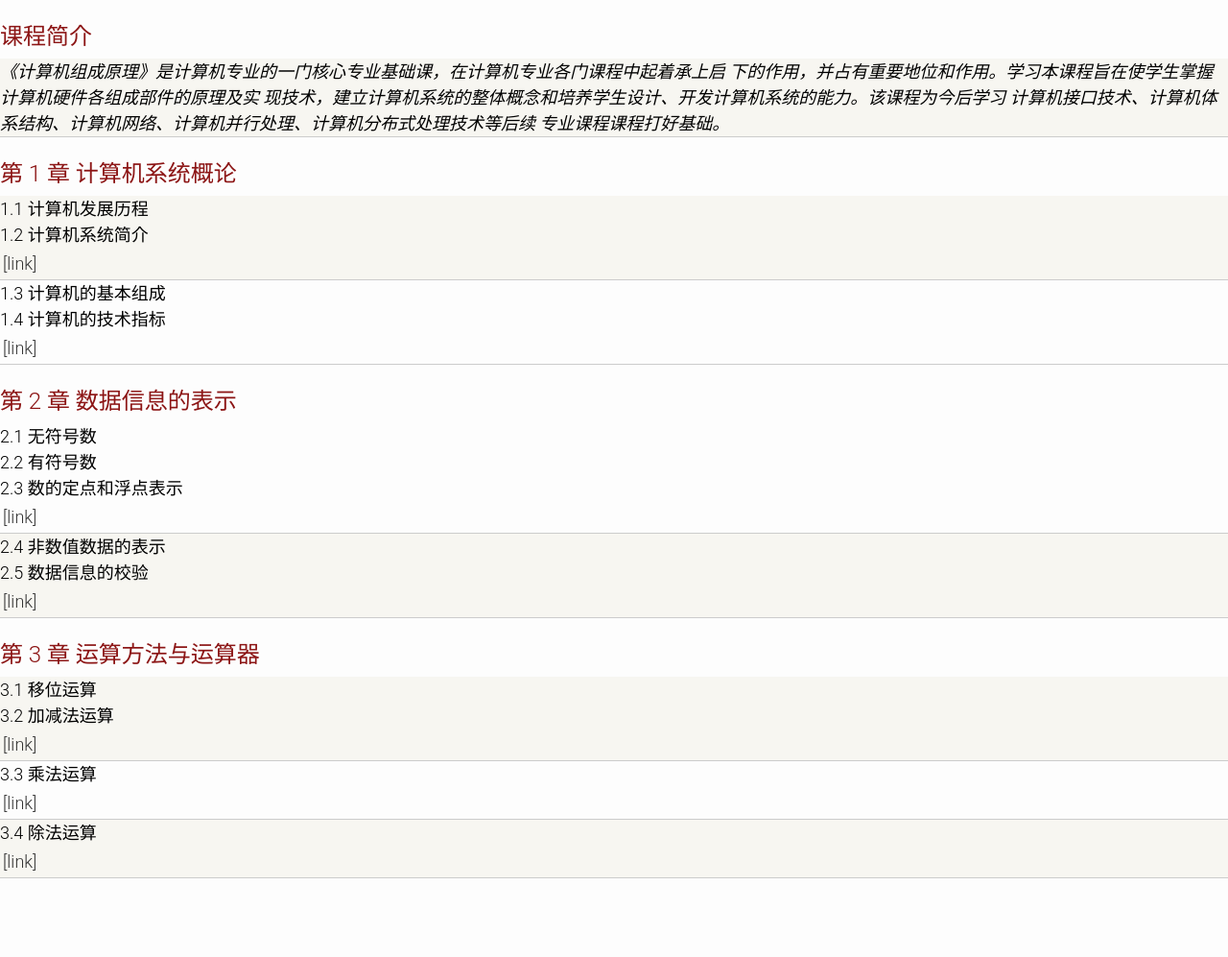
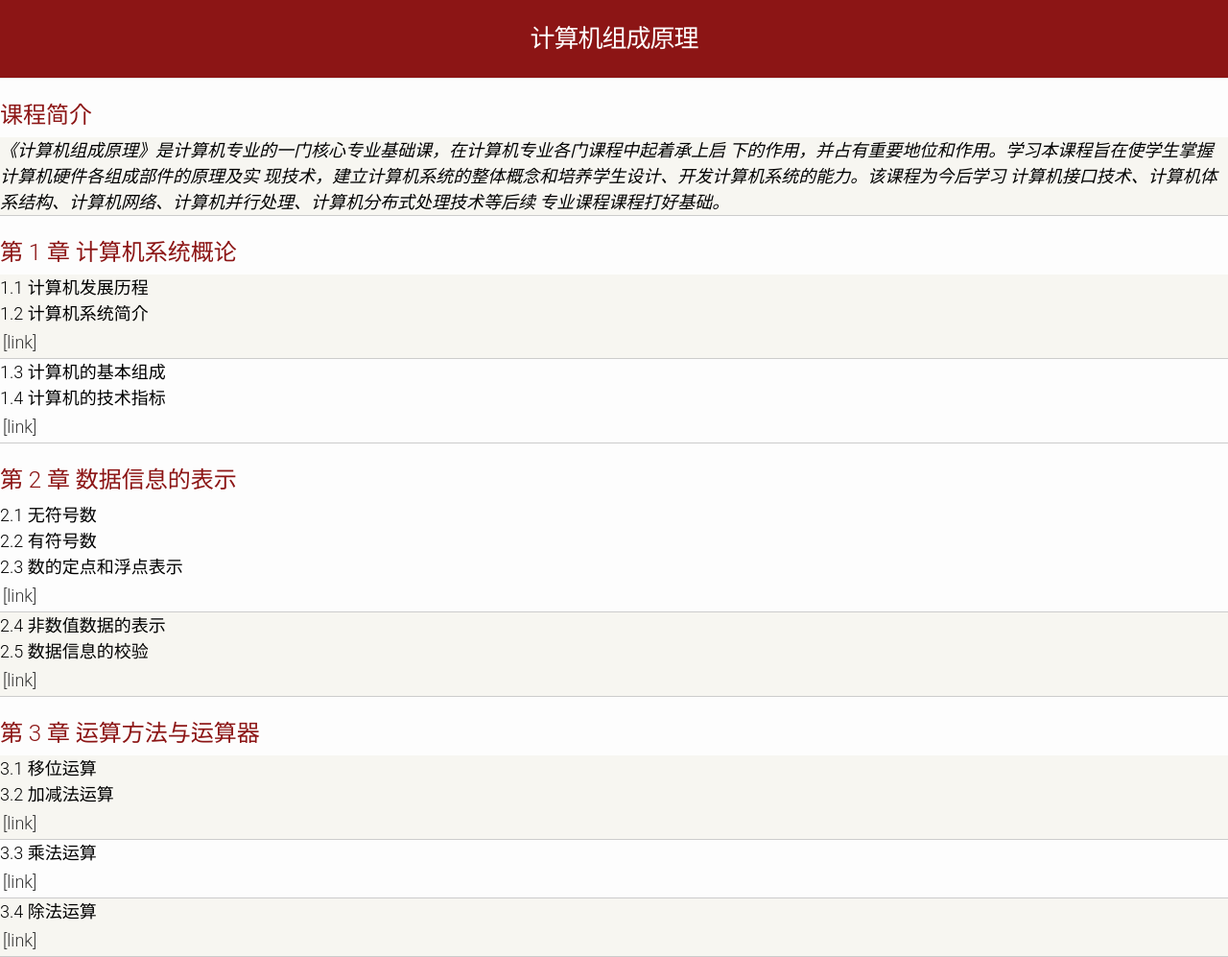
Before and after one commit to cosysuse/cosysuse.github.io, a website: page index.html in a window 1280 px wide. Shown: the whole page at 96% size. Before the commit the page ends 915 px from the top, so only its background shows below. Drawn offline with Linux system fonts and the light colour scheme.

Commit message:
feat(Main): Add header.

```diff
--- a/index.html
+++ b/index.html
@@ -793,6 +793,9 @@
 </head>
 <body>
 <div class="home">
+    <header class="site-header">
+        <a class="site-title" href="https://cosysuse.github.io">计算机组成原理</a>
+    </header>
     <div class="materials-wrap">
         <div class="module-header">课程简介</div>
         <div class="materials-item">
```
